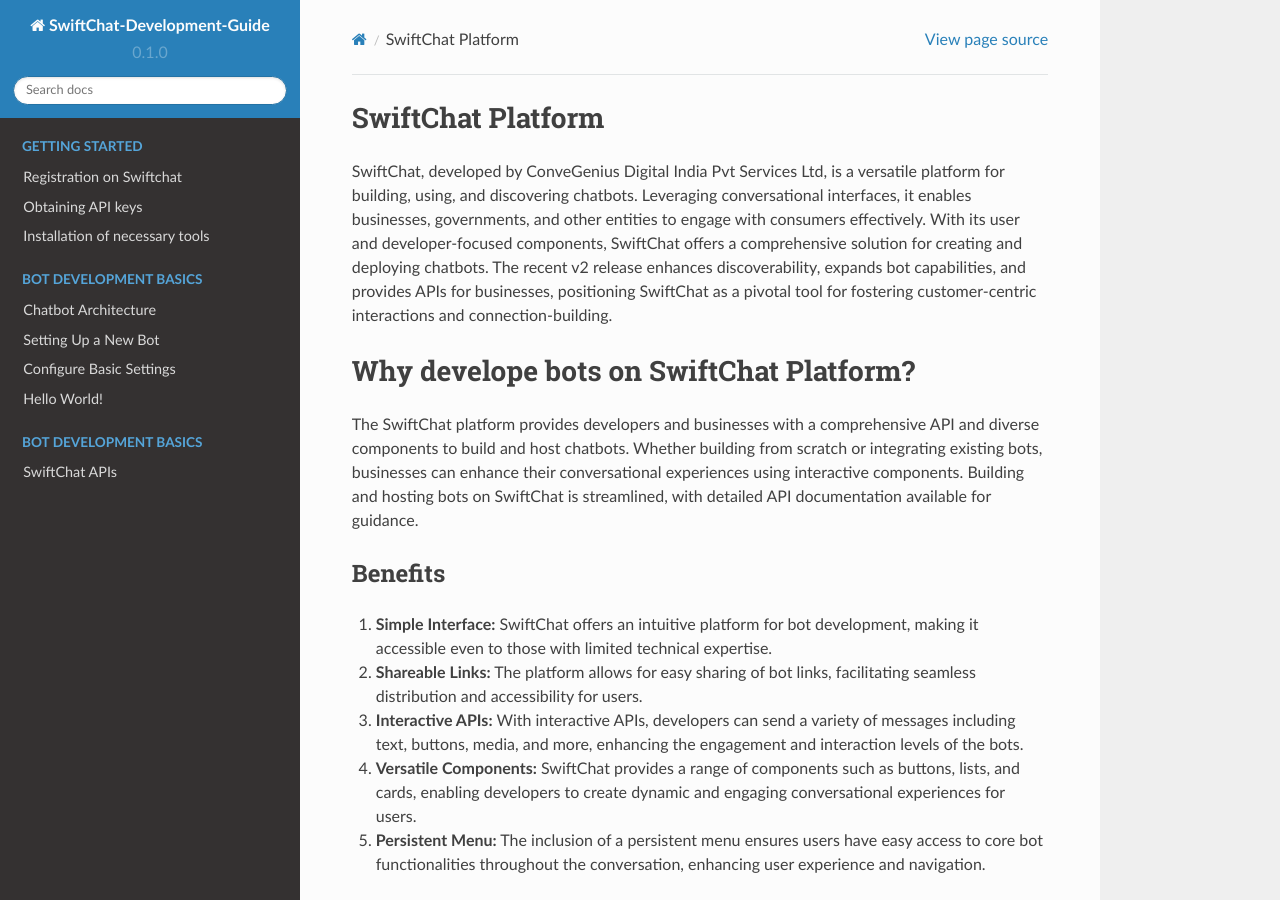
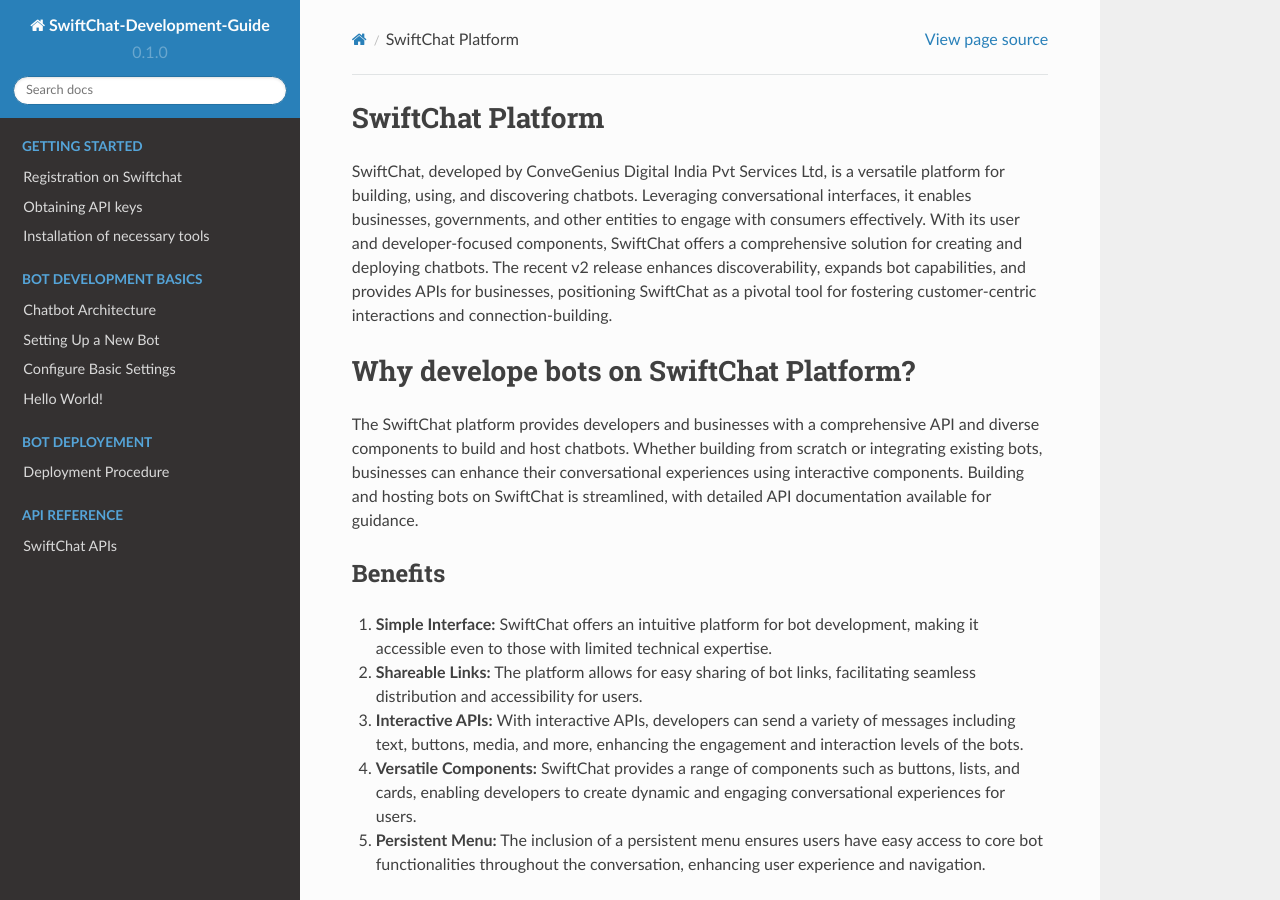
Before and after one commit to Priyanka-sharma181/Chatbot-Development-Guide, a Sphinx documentation site: the page built from docs/source/index.rst, in a window 1280 px wide and 900 px high. Built offline with Sphinx 7.4.7 and the Read the Docs theme 2.0.0, drawn with Linux system fonts in a browser that asks for light colours.

Commit message:
updating basic config

```diff
--- a/docs/source/index.rst
+++ b/docs/source/index.rst
@@ -66,7 +66,13 @@
       start.rst
 
    .. toctree::
-      :caption: Bot Development Basics
+      :caption: Bot Deployement
+      :hidden:
+
+      deploy.rst
+
+   .. toctree::
+      :caption: api reference
       :hidden:
 
       api_reference.rst
```
